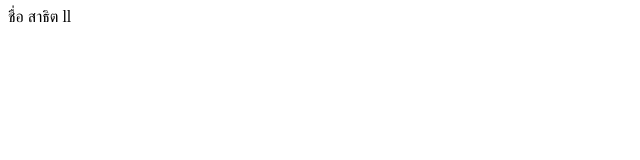
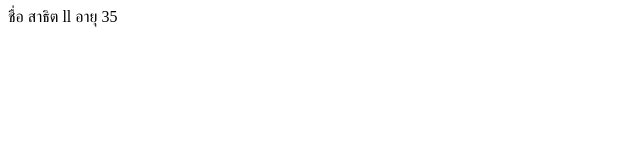
Before and after one commit to dixonsatit/git-init, a plain HTML site: page aueng.html in a window 1280 px wide. Shown: the full height of the page, 0-640 px from the left. Drawn offline with Linux system fonts and the light colour scheme.

Commit message:
เพิ่ม อายุ

```diff
--- a/aueng.html
+++ b/aueng.html
@@ -9,6 +9,7 @@
 
 <body>
     ชื่อ สาธิต ll
+    อายุ 35
 </body>
 
 </html>
```
